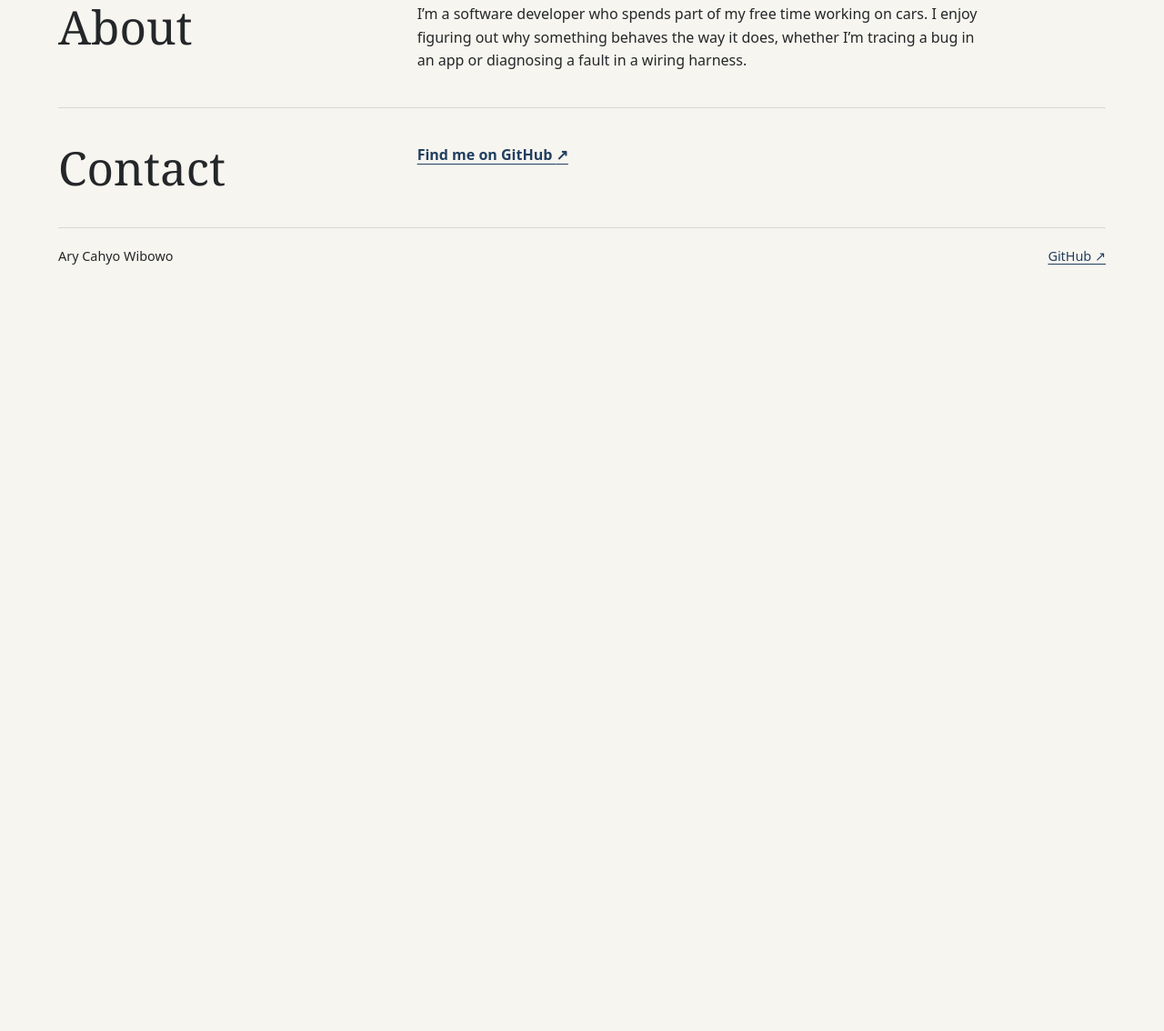
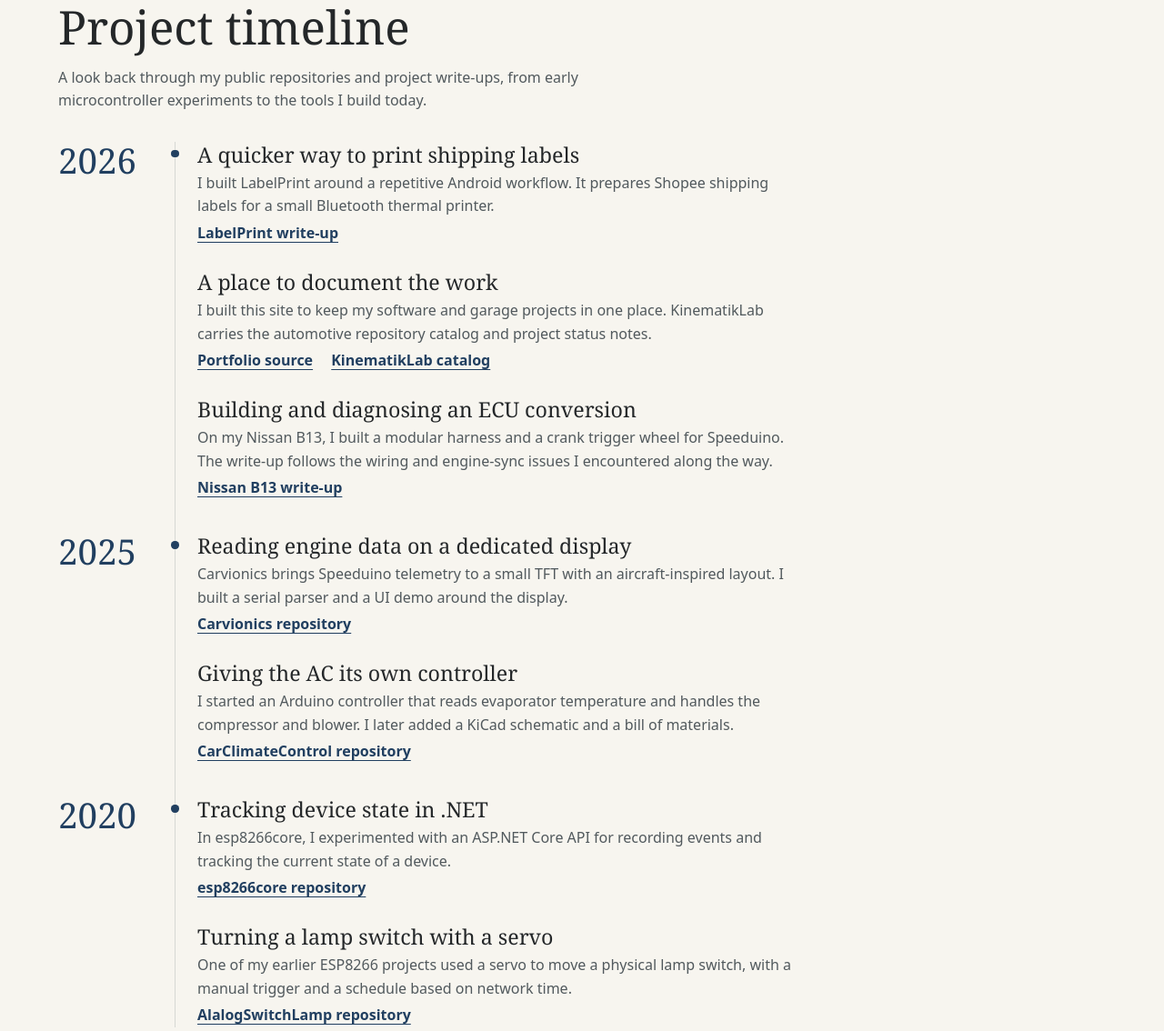
Before and after one commit to arycahy/arycahy.github.io, a plain HTML site: page index.html in a window 1280 px wide. Shown: the part 1484-2618 px from the top of the page at 91% size. Before the commit the page ends 1796 px from the top, so only its background shows below. Drawn offline with Linux system fonts and the light colour scheme.

Commit message:
Revise introduction and add project timeline section
Updated the introduction text and added a timeline section with project history.

```diff
--- a/index.html
+++ b/index.html
@@ -7,6 +7,34 @@
   <meta name="theme-color" content="#f7f5ef">
   <title>Ary Cahyo Wibowo | Portfolio</title>
   <link rel="stylesheet" href="assets/style.css">
+<style>
+.timeline-intro { max-width: 39rem; margin-top: 1rem; color: var(--muted); }
+.timeline { list-style: none; margin: 2rem 0 0; padding: 0; }
+.timeline-year { display: grid; grid-template-columns: 8rem minmax(0, 1fr); }
+.timeline-year > h3 { padding: 0 1.25rem 1rem 0; color: var(--accent); }
+.timeline-entries { position: relative; border-left: 1px solid var(--line); padding: 0 0 2.25rem 1.5rem; }
+.timeline-entries::before {
+  content: "";
+  position: absolute;
+  top: .58rem;
+  left: -.29rem;
+  width: .52rem;
+  height: .52rem;
+  border-radius: 50%;
+  background: var(--accent);
+}
+.timeline-year:last-child .timeline-entries { padding-bottom: 0; }
+.timeline-entries article { max-width: 41rem; }
+.timeline-entries article + article { margin-top: 1.65rem; }
+.timeline-entries h4 { margin: 0 0 .25rem; font: 1.45rem/1.25 Georgia, serif; }
+.timeline-entries p { margin-bottom: .25rem; color: var(--muted); }
+.timeline-entries a { display: inline-block; margin-right: 1rem; font-weight: 650; }
+
+@media (max-width: 42rem) {
+  .timeline-year { grid-template-columns: 1fr; }
+  .timeline-entries { margin-left: .3rem; padding-left: .95rem; }
+}
+</style>
 </head>
 <body>
   <a class="skip" href="#main">Skip to content</a>
@@ -14,6 +42,7 @@
     <a class="brand" href="index.html">Ary Cahyo Wibowo</a>
     <nav aria-label="Main navigation">
       <a href="index.html#projects">Projects</a>
+      <a href="index.html#timeline">Timeline</a>
       <a href="index.html#about">About</a>
       <a href="index.html#contact">Contact</a>
     </nav>
@@ -22,7 +51,7 @@
   <section class="hero" aria-labelledby="intro">
     <p class="eyebrow">Software Developer &amp; Automotive Enthusiast</p>
     <h1 id="intro">Ary Cahyo<br>Wibowo<span>.</span></h1>
-    <p class="intro">I build software for everyday workflows and work on hands-on automotive projects, from electrical troubleshooting to engine management.</p>
+    <p class="intro">I build software for everyday jobs and spend my garage time tracing wiring faults and working on engine controls. This is a record of both.</p>
     <a class="button" href="#projects">Explore my projects <span aria-hidden="true">↓</span></a>
   </section>
   <section id="projects" class="section" aria-labelledby="project-title">
@@ -48,13 +77,70 @@
         </div>
       </div>
       <div class="card-copy">
-        <p class="eyebrow">Automotive Projects</p>
+        <p class="eyebrow">KinematikLab · Automotive Projects</p>
         <h3><a href="projects/nissan-b13/">Nissan B13 · Speeduino</a></h3>
         <p>A standalone ECU conversion with a modular wiring harness and a custom crank trigger wheel.</p>
         <a class="text-link" href="projects/nissan-b13/">View project<span class="sr-only"> · Nissan B13 · Speeduino</span> <span aria-hidden="true">↗</span></a>
       </div>
     </article>
     </div>
+  </section>
+  <section id="timeline" class="section timeline-section" aria-labelledby="timeline-title">
+    <h2 id="timeline-title">Project timeline</h2>
+    <p class="timeline-intro">A look back through my public repositories and project write-ups, from early microcontroller experiments to the tools I build today.</p>
+    <ol class="timeline">
+      <li class="timeline-year">
+        <h3><time datetime="2026">2026</time></h3>
+        <div class="timeline-entries">
+          <article>
+            <h4>A quicker way to print shipping labels</h4>
+            <p>I built LabelPrint around a repetitive Android workflow. It prepares Shopee shipping labels for a small Bluetooth thermal printer.</p>
+            <a href="projects/labelprint/">LabelPrint write-up</a>
+          </article>
+          <article>
+            <h4>A place to document the work</h4>
+            <p>I built this site to keep my software and garage projects in one place. KinematikLab carries the automotive repository catalog and project status notes.</p>
+            <a href="https://github.com/arycahy/arycahy.github.io">Portfolio source</a>
+            <a href="https://github.com/KinematikLab">KinematikLab catalog</a>
+          </article>
+          <article>
+            <h4>Building and diagnosing an ECU conversion</h4>
+            <p>On my Nissan B13, I built a modular harness and a crank trigger wheel for Speeduino. The write-up follows the wiring and engine-sync issues I encountered along the way.</p>
+            <a href="projects/nissan-b13/">Nissan B13 write-up</a>
+          </article>
+        </div>
+      </li>
+      <li class="timeline-year">
+        <h3><time datetime="2025">2025</time></h3>
+        <div class="timeline-entries">
+          <article>
+            <h4>Reading engine data on a dedicated display</h4>
+            <p>Carvionics brings Speeduino telemetry to a small TFT with an aircraft-inspired layout. I built a serial parser and a UI demo around the display.</p>
+            <a href="https://github.com/yrac/Carvionics">Carvionics repository</a>
+          </article>
+          <article>
+            <h4>Giving the AC its own controller</h4>
+            <p>I started an Arduino controller that reads evaporator temperature and handles the compressor and blower. I later added a KiCad schematic and a bill of materials.</p>
+            <a href="https://github.com/yrac/CarClimateControl">CarClimateControl repository</a>
+          </article>
+        </div>
+      </li>
+      <li class="timeline-year">
+        <h3><time datetime="2020">2020</time></h3>
+        <div class="timeline-entries">
+          <article>
+            <h4>Tracking device state in .NET</h4>
+            <p>In esp8266core, I experimented with an ASP.NET Core API for recording events and tracking the current state of a device.</p>
+            <a href="https://github.com/yrac/esp8266core">esp8266core repository</a>
+          </article>
+          <article>
+            <h4>Turning a lamp switch with a servo</h4>
+            <p>One of my earlier ESP8266 projects used a servo to move a physical lamp switch, with a manual trigger and a schedule based on network time.</p>
+            <a href="https://github.com/yrac/AlalogSwitchLamp">AlalogSwitchLamp repository</a>
+          </article>
+        </div>
+      </li>
+    </ol>
   </section>
   <section id="about" class="section info" aria-labelledby="about-title">
     <h2 id="about-title">About</h2>
```
